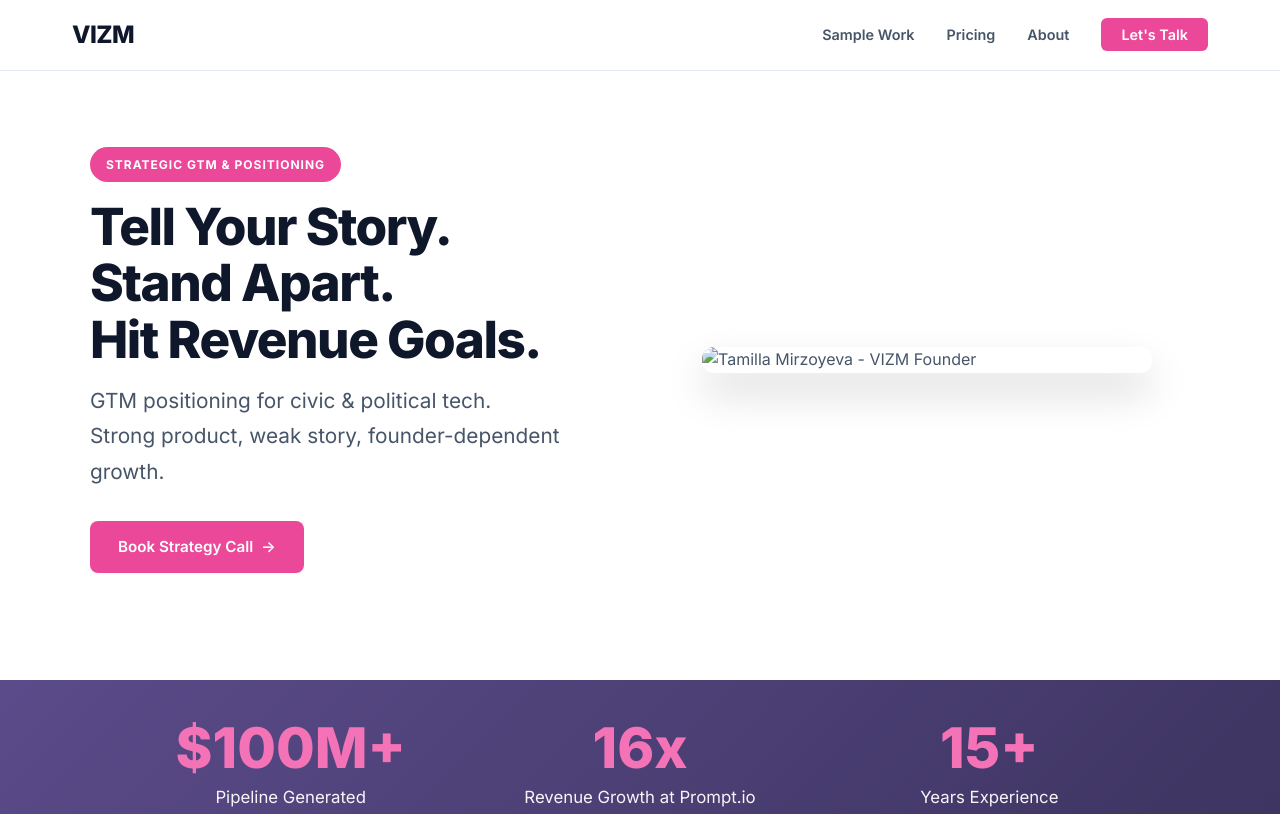
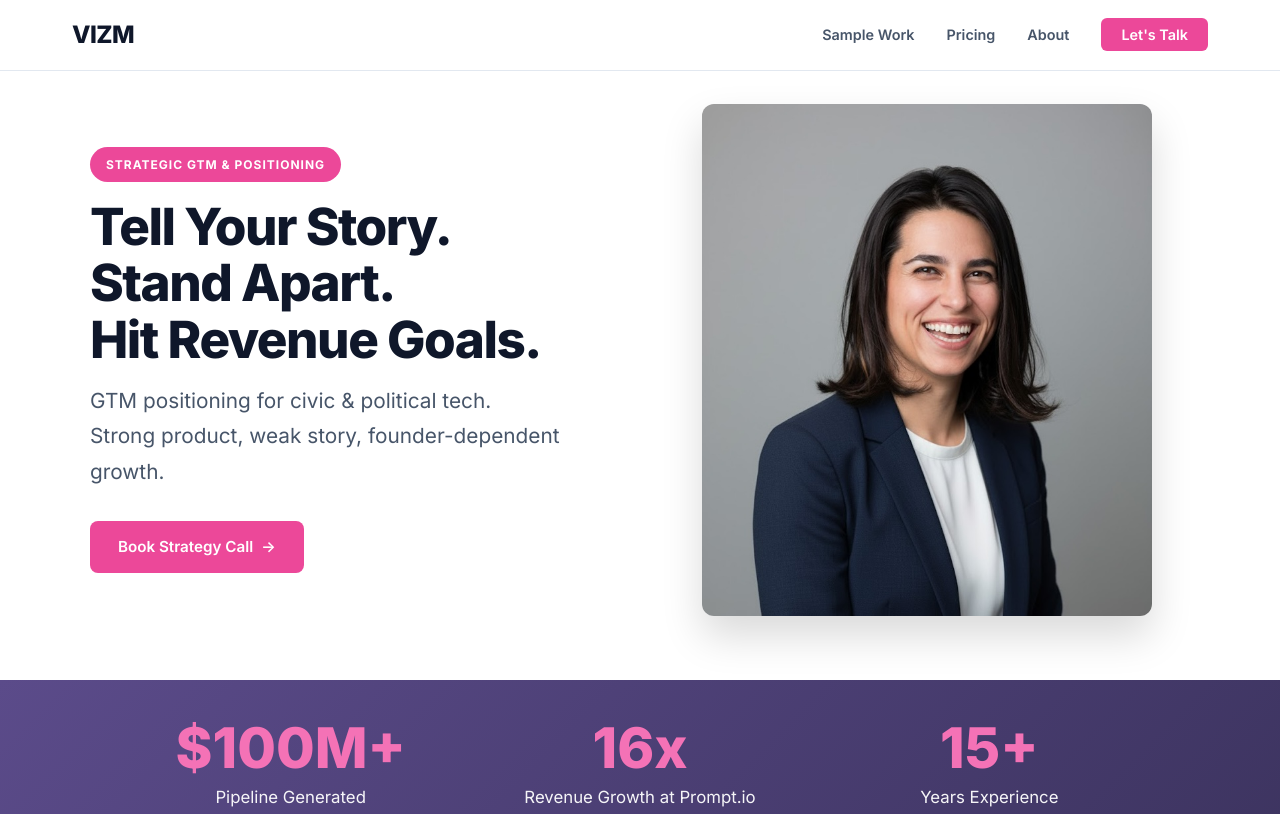
Before and after one commit to Tamillahh/vizm, a plain HTML site: page index.html in a window 1280 px wide. Shown: the top 814 px of the page. Drawn offline with Linux system fonts and the light colour scheme; a script that the page names is missing.

Commit message:
Update image source path in index.html

```diff
--- a/index.html
+++ b/index.html
@@ -1,4 +1,4 @@
-<!doctype html>
+ <!doctype html>
 <html lang="en">
     <head>
         <meta charset="UTF-8" />
@@ -966,7 +966,7 @@
                     </div>
                 </div>
                 <div class="hero-image">
-                    <img src="headshot-vizm.jpeg" alt="Tamilla Mirzoyeva - VIZM Founder" />
+                    <img src="/Images/headshot-vizm.jpeg" alt="Tamilla Mirzoyeva - VIZM Founder" />
                 </div>
             </div>
         </section>
```
